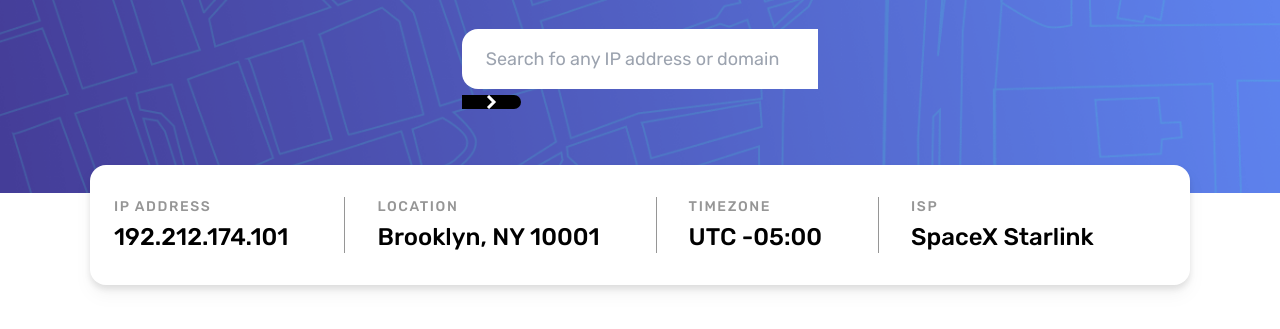
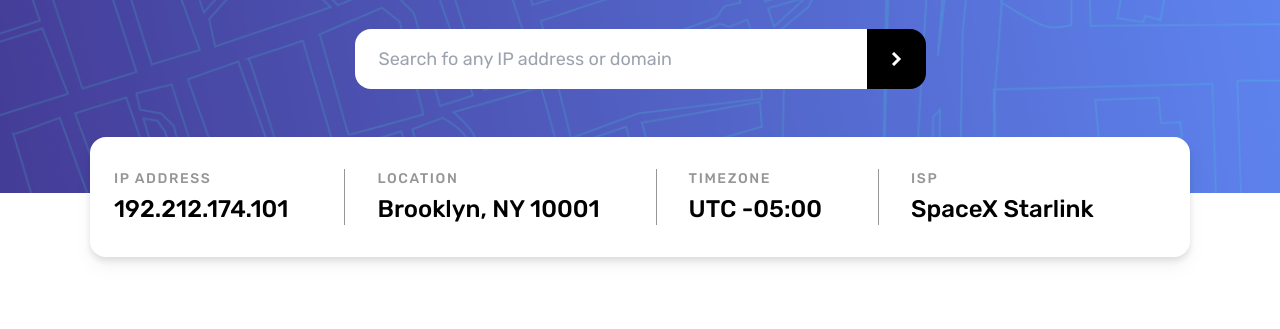
Before and after one commit to nicknjagi/ip-address-tracker, a website: page public/index.html in a window 1280 px wide. Shown: the part 71-400 px from the top of the page. Drawn offline with Linux system fonts and the light colour scheme.

Commit message:
change form elements css selectors

```diff
--- a/src/styles.css
+++ b/src/styles.css
@@ -20,15 +20,15 @@ h1 {
   @apply text-3xl font-medium text-center text-white mb-8
 }
 
-.input-container {
+#form {
   @apply flex mb-6 md:mb-12 justify-center
 }
 
-.input-container input {
+#form input {
   @apply w-full max-w-lg py-4 px-6 rounded-tl-2xl rounded-bl-2xl cursor-pointer
 }
 
-.input-container button {
+.search-btn {
   @apply px-6 bg-black hover:bg-VeryDarkGray cursor-pointer rounded-tr-2xl rounded-br-2xl
 }
 
```
Also changed, not shown: public/styles.css.
